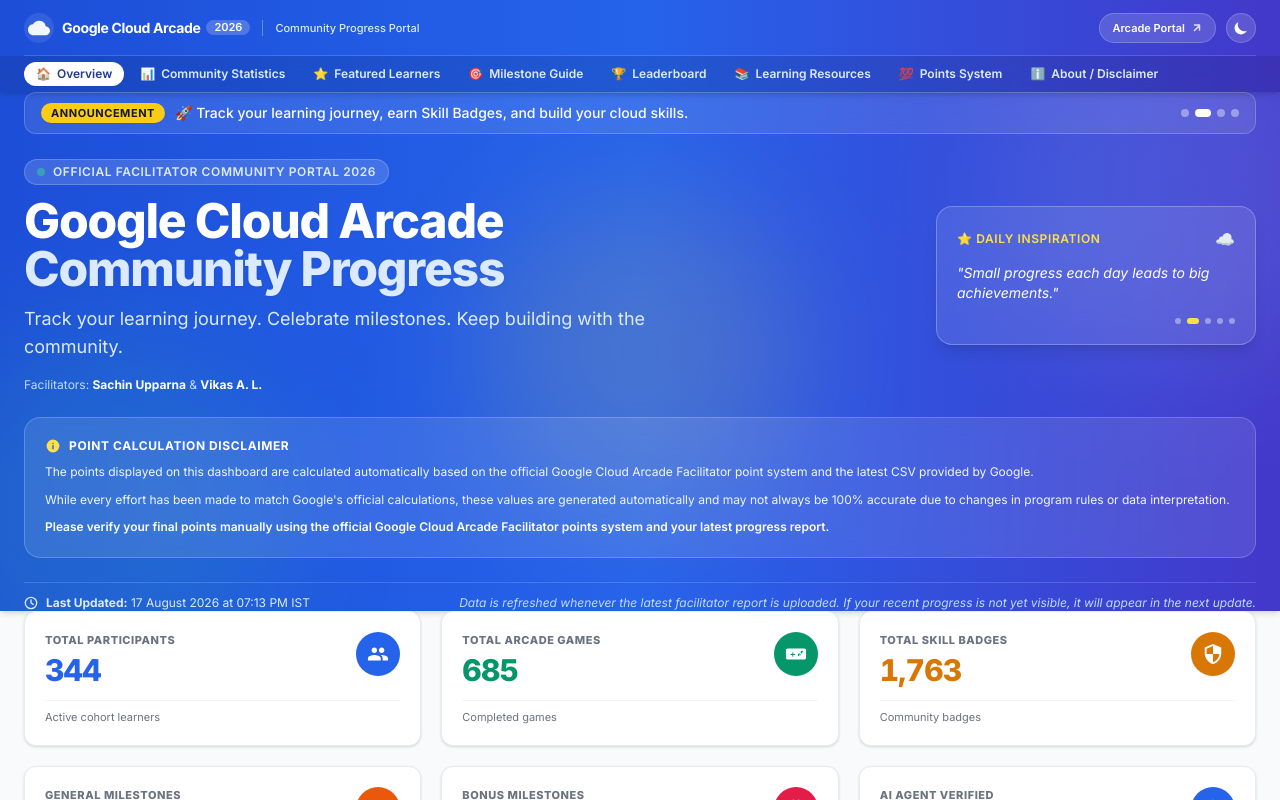
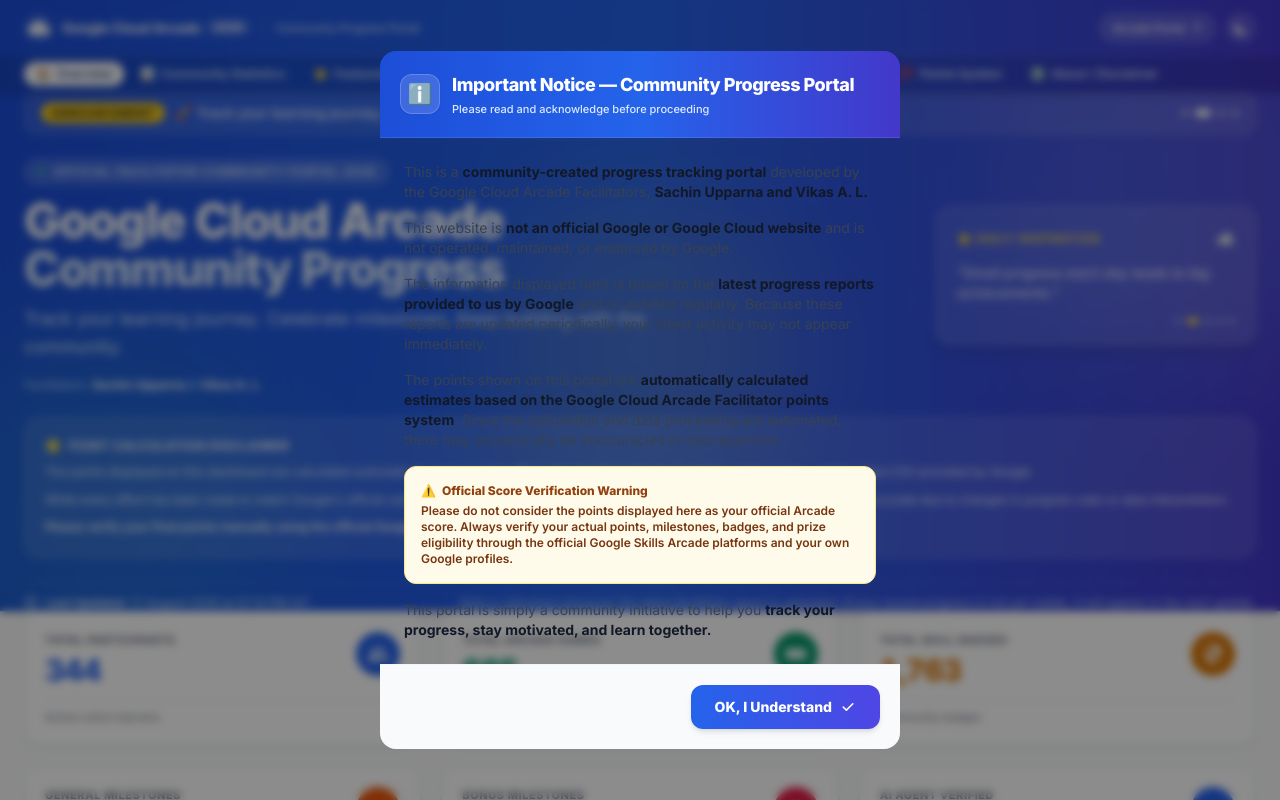
Before and after one commit to sachin-upparna/Google-Cloud-Aracade-2026, a React (Vite) app: page / in a window 1280 px wide. Shown: the top 800 px of the page. Built offline with nearby package versions, Linux system fonts and the light colour scheme.

Commit message:
Add mandatory disclaimer modal on every page load/visit

```diff
--- a/src/App.jsx
+++ b/src/App.jsx
@@ -2,6 +2,7 @@
  * App.jsx
  * Google Developer Community Progress Portal.
  * Features:
+ * - Mandatory Disclaimer Modal on every page load / visit
  * - Sticky Navigation Bar with smooth scroll & active section highlighting
  * - Scalable Featured Learners Podium Showcase (Supporting tied ranks per rank card)
  * - Static Community Milestone Guide
@@ -22,6 +23,7 @@
 import CommunityResources from './components/CommunityResources';
 import PointsSystemGuide from './components/PointsSystemGuide';
 import ParticipantModal from './components/ParticipantModal';
+import MandatoryDisclaimerModal from './components/MandatoryDisclaimerModal';
 import Footer from './components/Footer';
 import ConfettiEffect from './components/ConfettiEffect';
 
@@ -40,6 +42,9 @@
 
   return (
     <div className="min-h-screen bg-gray-50 dark:bg-gray-950 text-gray-900 dark:text-gray-100 transition-colors duration-200">
+      {/* Mandatory Disclaimer Modal on every visit/refresh */}
+      <MandatoryDisclaimerModal />
+
       <ConfettiEffect />
 
       {/* Sticky Public Header & Navbar */}
--- /dev/null
+++ b/src/components/MandatoryDisclaimerModal.jsx
@@ -0,0 +1,95 @@
+/**
+ * MandatoryDisclaimerModal.jsx
+ * Mandatory community disclaimer modal displayed on every page load/refresh.
+ * Rules:
+ * - Cannot be dismissed by clicking outside, pressing Escape, or via close button.
+ * - Requires explicit click on "OK, I Understand".
+ * - Always shows on fresh page load (no persistent storage).
+ */
+
+import React, { useState } from 'react';
+import Modal from 'react-modal';
+
+Modal.setAppElement('#root');
+
+export default function MandatoryDisclaimerModal() {
+  const [isOpen, setIsOpen] = useState(true);
+
+  const handleAcknowledge = () => {
+    setIsOpen(false);
+  };
+
+  return (
+    <Modal
+      isOpen={isOpen}
+      onRequestClose={() => {}} // Disallow closing via backdrop or Esc key
+      shouldCloseOnOverlayClick={false}
+      shouldCloseOnEsc={false}
+      ariaHideApp={false}
+      className="card max-w-xl w-[92%] sm:w-full mx-auto my-auto p-0 overflow-hidden rounded-2xl shadow-2xl border border-gray-200 dark:border-gray-800 bg-white dark:bg-gray-900 focus:outline-none max-h-[90vh] flex flex-col"
+      overlayClassName="fixed inset-0 bg-black/75 backdrop-blur-sm z-[9999] flex items-center justify-center p-4 overflow-y-auto"
+    >
+      {/* Header Banner */}
+      <div className="bg-gradient-to-r from-blue-700 via-blue-600 to-indigo-700 p-4 sm:p-5 text-white flex items-center gap-3 border-b border-white/10">
+        <div className="w-10 h-10 rounded-xl bg-white/15 flex items-center justify-center text-xl flex-shrink-0 shadow-sm border border-white/20">
+          ℹ️
+        </div>
+        <div>
+          <h2 className="text-base sm:text-lg font-extrabold tracking-tight leading-tight">
+            Important Notice — Community Progress Portal
+          </h2>
+          <p className="text-2xs text-blue-100 font-medium mt-0.5">
+            Please read and acknowledge before proceeding
+          </p>
+        </div>
+      </div>
+
+      {/* Body Content */}
+      <div className="p-4 sm:p-6 space-y-4 overflow-y-auto text-xs sm:text-sm text-gray-700 dark:text-gray-300 leading-relaxed flex-1">
+        <p>
+          This is a <strong className="text-gray-900 dark:text-white font-bold">community-created progress tracking portal</strong> developed by the Google Cloud Arcade Facilitators, <strong className="text-gray-900 dark:text-white font-bold">Sachin Upparna and Vikas A. L.</strong>
+        </p>
+
+        <p>
+          This website is <strong className="text-gray-900 dark:text-white font-bold">not an official Google or Google Cloud website</strong> and is not operated, maintained, or endorsed by Google.
+        </p>
+
+        <p>
+          The information displayed here is based on the <strong className="text-gray-900 dark:text-white font-bold">latest progress reports provided to us by Google</strong> and is updated regularly. Because these reports are updated periodically, your latest activity may not appear immediately.
+        </p>
+
+        <p>
+          The points shown on this portal are <strong className="text-gray-900 dark:text-white font-bold">automatically calculated estimates based on the Google Cloud Arcade Facilitator points system</strong>. Since the calculation and data processing are automated, there may occasionally be inaccuracies or discrepancies.
+        </p>
+
+        {/* Warning Callout Box */}
+        <div className="p-3.5 sm:p-4 rounded-xl bg-amber-50 dark:bg-amber-950/40 border border-amber-200 dark:border-amber-800/80 text-amber-900 dark:text-amber-200 space-y-1 text-xs sm:text-xs">
+          <p className="font-extrabold flex items-center gap-1.5 text-amber-800 dark:text-amber-300">
+            <span>⚠️</span>
+            <span>Official Score Verification Warning</span>
+          </p>
+          <p className="font-semibold">
+            Please do not consider the points displayed here as your official Arcade score. Always verify your actual points, milestones, badges, and prize eligibility through the official Google Skills Arcade platforms and your own Google profiles.
+          </p>
+        </div>
+
+        <p>
+          This portal is simply a community initiative to help you <strong className="text-gray-900 dark:text-white font-bold">track your progress, stay motivated, and learn together.</strong>
+        </p>
+      </div>
+
+      {/* Footer Action Button */}
+      <div className="p-4 sm:p-5 bg-gray-50 dark:bg-gray-800/40 border-t border-gray-100 dark:border-gray-800 flex justify-end">
+        <button
+          onClick={handleAcknowledge}
+          className="w-full sm:w-auto px-6 py-3 rounded-xl bg-gradient-to-r from-blue-600 to-indigo-600 hover:from-blue-700 hover:to-indigo-700 text-white font-extrabold text-sm shadow-md hover:shadow-lg transition-all active:scale-[0.98] flex items-center justify-center gap-2"
+        >
+          <span>OK, I Understand</span>
+          <svg className="w-4 h-4" viewBox="0 0 20 20" fill="currentColor">
+            <path fillRule="evenodd" d="M16.707 5.293a1 1 0 010 1.414l-8 8a1 1 0 01-1.414 0l-4-4a1 1 0 011.414-1.414L8 12.586l7.293-7.293a1 1 0 011.414 0z" clipRule="evenodd" />
+          </svg>
+        </button>
+      </div>
+    </Modal>
+  );
+}
```
